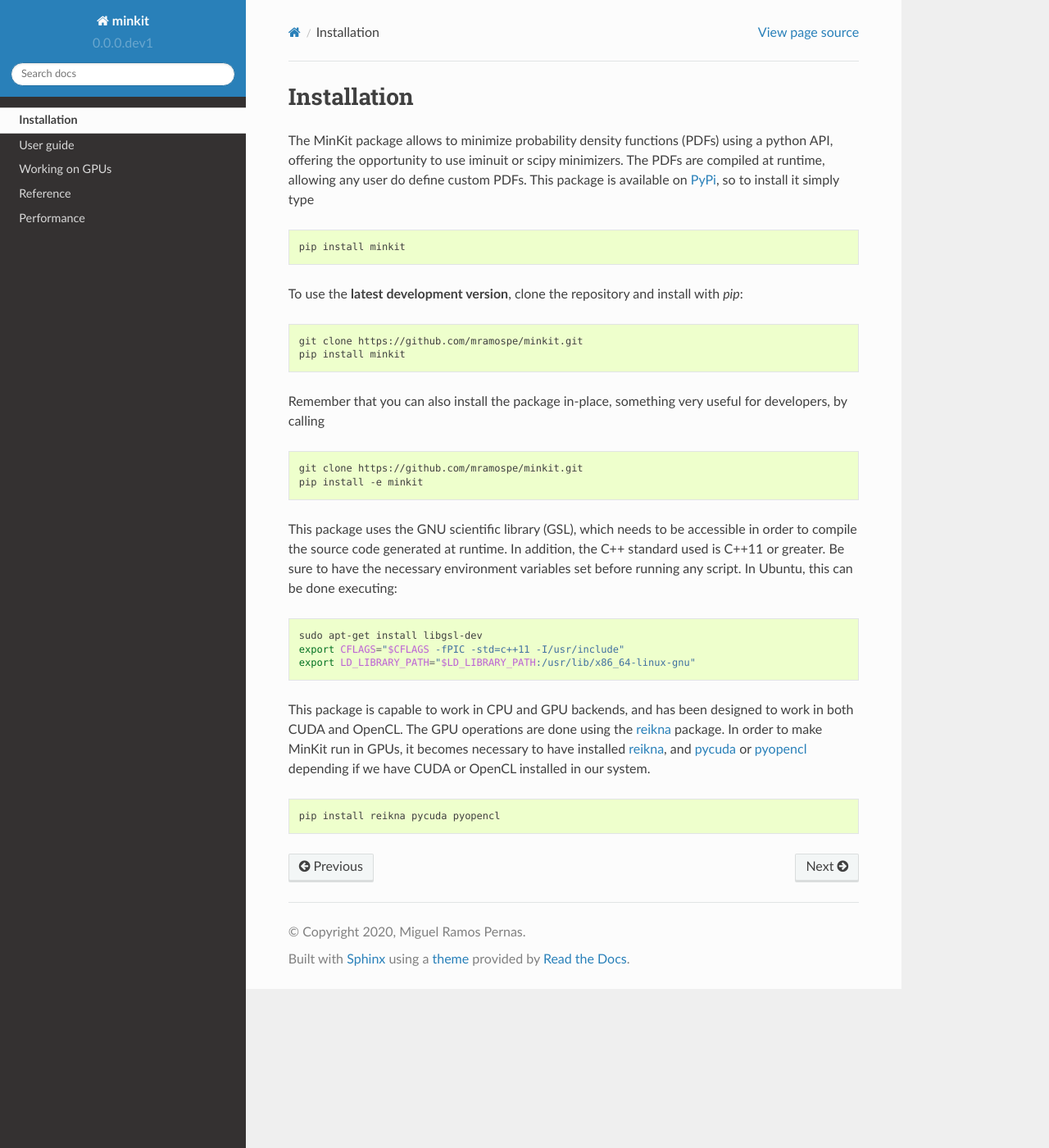
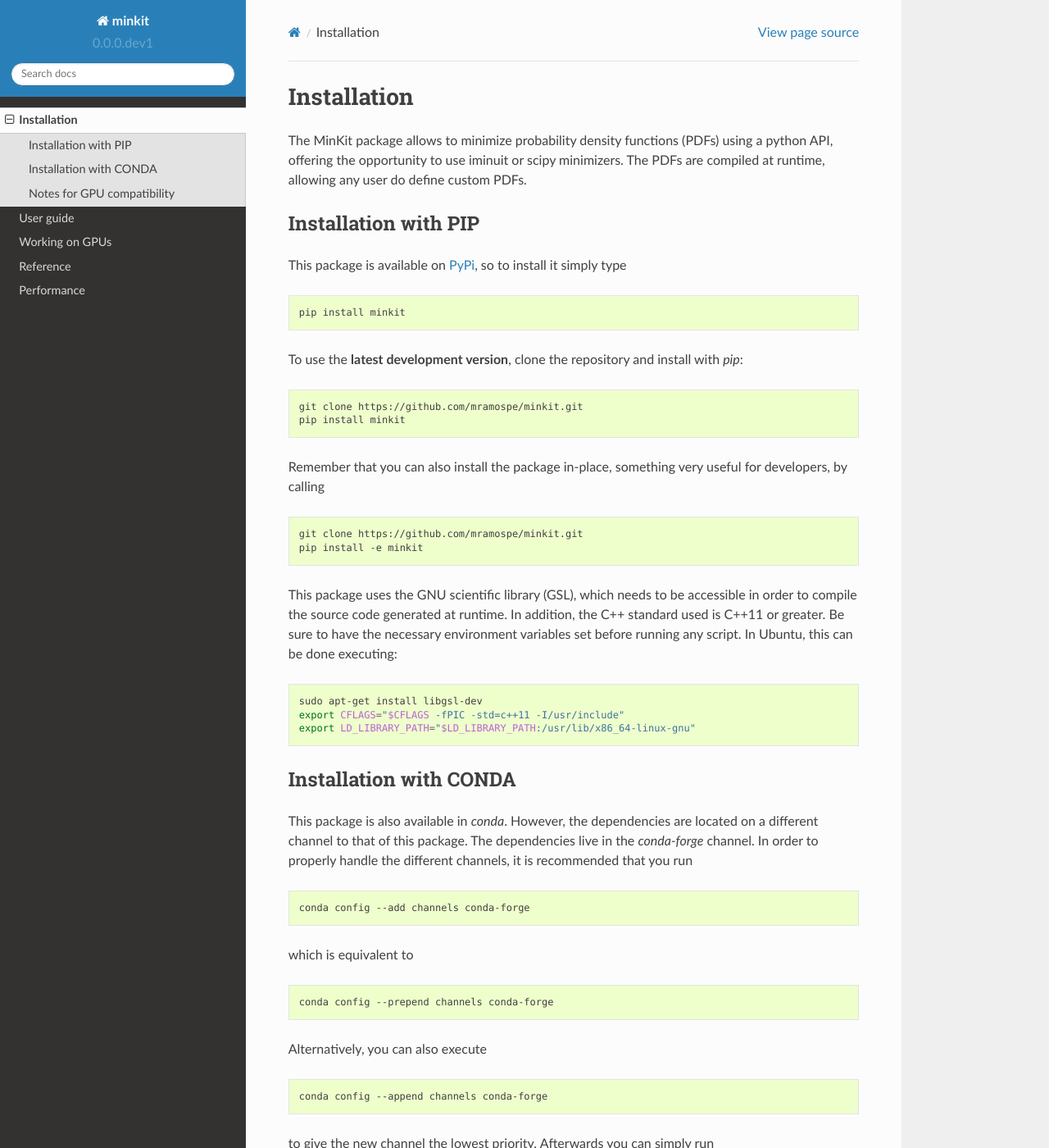
Before and after one commit to mramospe/minkit, a Sphinx documentation site: the page built from docs/source/installation.rst, in a window 1280 px wide and 1400 px high. Shown: the whole window at 82% size. Built offline with Sphinx 7.4.7 and the Read the Docs theme 2.0.0, drawn with Linux system fonts in a browser that asks for light colours; some of the changed text lies outside the part shown.

Commit message:
Reduce the number of directories to scan in order to look for the GSL library. Improve documentation.

```diff
--- a/docs/source/installation.rst
+++ b/docs/source/installation.rst
@@ -4,6 +4,10 @@
 The MinKit package allows to minimize probability density functions (PDFs) using
 a python API, offering the opportunity to use iminuit or scipy minimizers.
 The PDFs are compiled at runtime, allowing any user do define custom PDFs.
+
+Installation with PIP
+---------------------
+
 This package is available on `PyPi <https://pypi.org/>`__, so to install it simply type
 
 .. code-block:: bash
@@ -35,6 +39,45 @@
    export CFLAGS="$CFLAGS -fPIC -std=c++11 -I/usr/include"
    export LD_LIBRARY_PATH="$LD_LIBRARY_PATH:/usr/lib/x86_64-linux-gnu"
 
+Installation with CONDA
+-----------------------
+
+This package is also available in *conda*.
+However, the dependencies are located on a different channel to that of this package.
+The dependencies live in the *conda-forge* channel.
+In order to properly handle the different channels, it is recommended that you run
+
+.. code-block:: bash
+
+   conda config --add channels conda-forge
+
+which is equivalent to
+
+
+.. code-block:: bash
+
+   conda config --prepend channels conda-forge
+
+Alternatively, you can also execute
+
+.. code-block:: bash
+
+   conda config --append channels conda-forge
+
+to give the new channel the lowest priority.
+Afterwards you can simply run
+
+.. code-block:: bash
+
+   conda install -c mramospe minkit
+
+in order to install MinKit.
+
+.. _notes-for-gpu-compatibility:
+
+Notes for GPU compatibility
+---------------------------
+
 This package is capable to work in CPU and GPU backends, and has been designed
 to work in both CUDA and OpenCL. The GPU operations are done using the
 `reikna <http://reikna.publicfields.net>`__ package. In order to make MinKit
@@ -43,7 +86,17 @@
 and `pycuda <https://documen.tician.de/pycuda/>`__ or
 `pyopencl <https://documen.tician.de/pyopencl/>`__ depending if we have CUDA or
 OpenCL installed in our system.
+The dependencies are not automatically handled by *pip* or *conda*, so you will
+need to run
 
 .. code-block:: bash
 
    pip install reikna pycuda pyopencl
+
+or
+
+.. code-block:: bash
+
+   conda install -c conda-forge reikna pycuda pyopencl
+
+in order to install them.
--- a/setup.cfg
+++ b/setup.cfg
@@ -6,5 +6,8 @@
 python_files="test/*.py"
 
 [metadata]
+version=0.0.0.dev1
+license=MIT
 license_file=LICENSE.txt
-version=0.0.0.dev1
+url=https://github.com/mramospe/minkit
+doc_url=https://minkit.readthedocs.io/en/latest
--- a/setup.py
+++ b/setup.py
@@ -393,7 +393,7 @@
 
     name='minkit',
 
-    description='Package to perform fits in both CPUs and GPUs',
+    description='Package to perform fits to probability density functions in both CPUs and GPUs',
 
     cmdclass={'apply_copyright': ApplyCopyrightCommand,
               'apply_format': ApplyFormatCommand,
```
Also changed, not shown: docs/source/gpu.rst (+3 -5 lines), .travis.yml, 1 other file.
